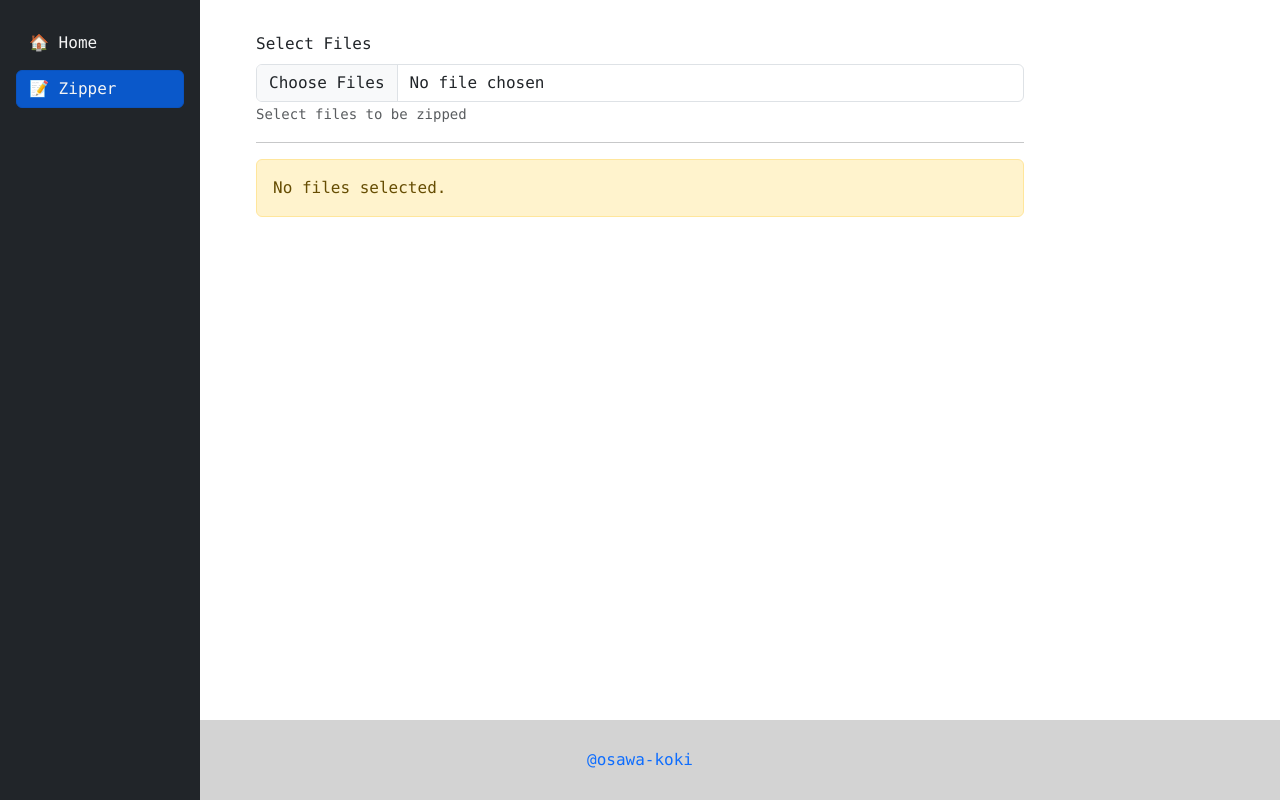
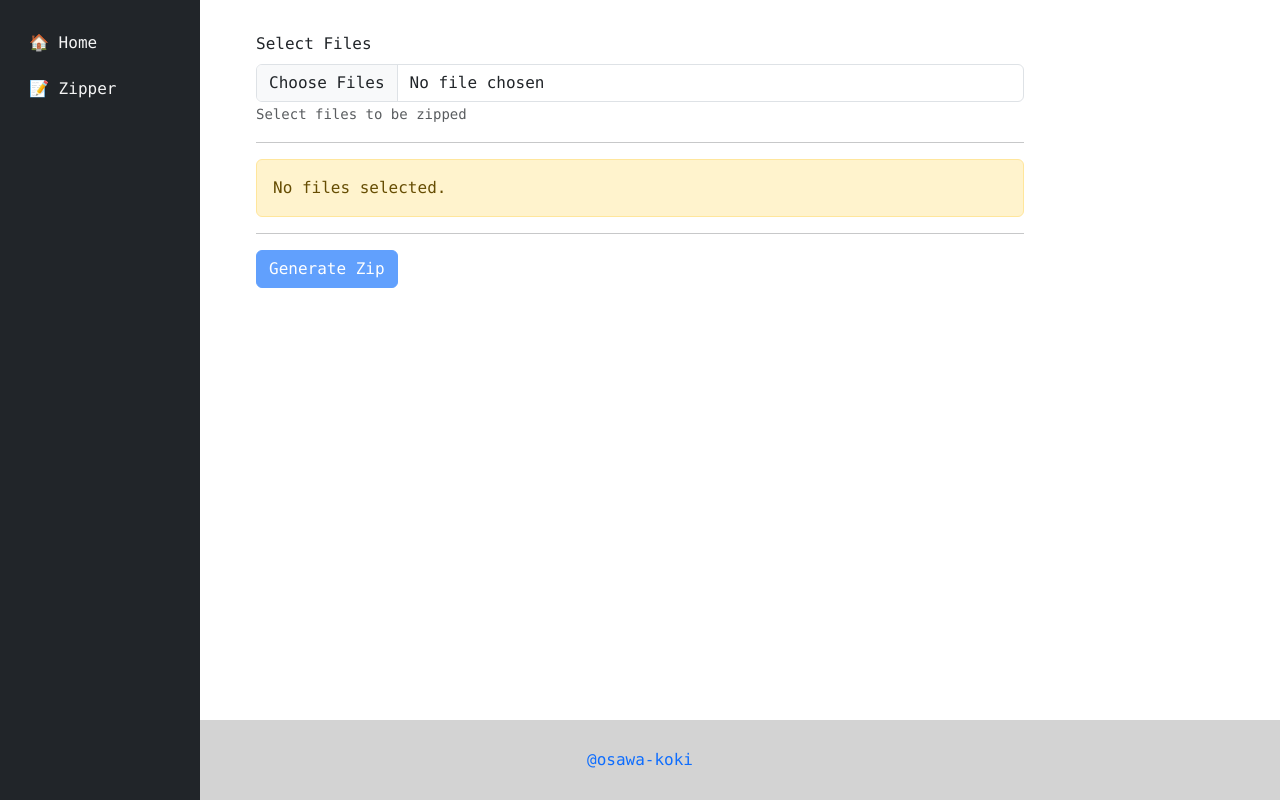
Before and after one commit to osawa-koki/simple-web-zipper, a Next.js app: page /zipper in a window 1280 px wide. Built offline with nearby package versions, Linux system fonts and the light colour scheme.

Commit message:
ZIP化コードの作成。

```diff
--- a/pages.ts
+++ b/pages.ts
@@ -12,7 +12,7 @@ const pages: Page[] = [
   },
   {
     emoji: '📝',
-    path: '/zipper',
+    path: '/zipper/',
     name: 'Zipper'
   }
 ]
--- a/pages/zipper.tsx
+++ b/pages/zipper.tsx
@@ -1,10 +1,30 @@
 import React, { useState } from 'react'
 import dayjs from 'dayjs'
-import { Alert, Form, Table } from 'react-bootstrap'
+import JSZip from 'jszip'
+import { Alert, Button, Form, Table } from 'react-bootstrap'
 import { FaTrashCan } from 'react-icons/fa6'
 
 export default function Zipper (): React.JSX.Element {
   const [files, setFiles] = useState<File[] | null>(null)
+
+  const generateZip = async (): Promise<void> => {
+    if (files == null) {
+      return
+    }
+
+    const zip = new JSZip()
+    for (const file of files) {
+      zip.file(file.name, file)
+    }
+
+    const content = await zip.generateAsync({ type: 'blob' })
+    const url = window.URL.createObjectURL(content)
+    const link = document.createElement('a')
+    link.href = url
+    link.setAttribute('download', 'files.zip')
+    document.body.appendChild(link)
+    link.click()
+  }
 
   return (
     <>
@@ -60,6 +80,9 @@ export default function Zipper (): React.JSX.Element {
           </Table>
           )
       }
+      <hr />
+      {/* eslint-disable-next-line @typescript-eslint/no-misused-promises */}
+      <Button variant="primary" onClick={generateZip} disabled={files == null}>Generate Zip</Button>
     </>
   )
 }
```
